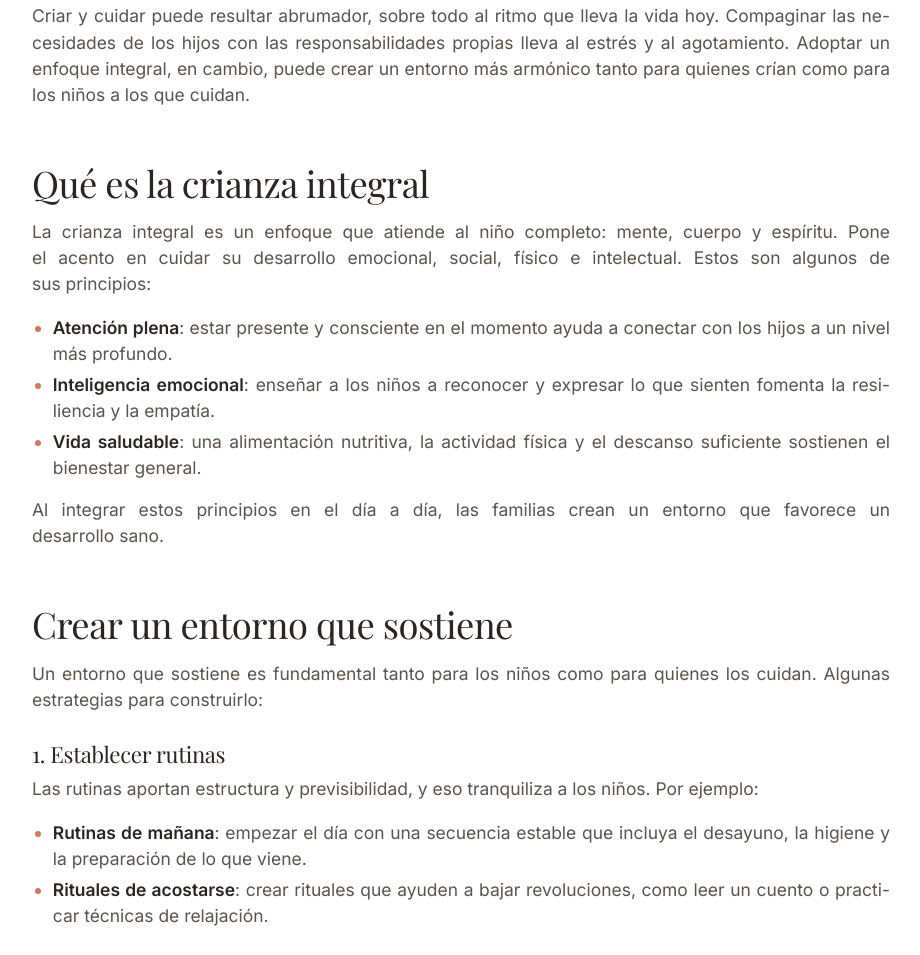
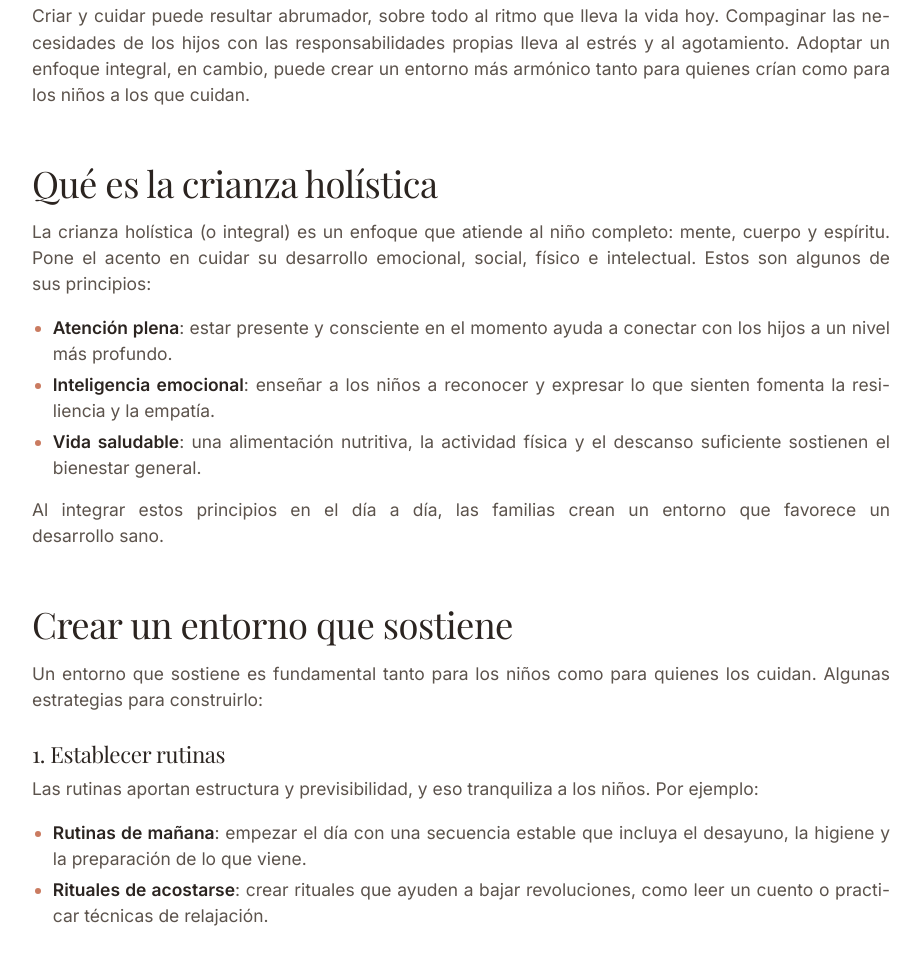
Before and after one commit to cristinamagrina/cristinamagrina-ca, a plain HTML site: page es/blog/holistic-strategies-for-parents-and-caregivers.html in a window 1280 px wide. Shown: the part 1084-2039 px from the top of the page, without its empty margins (179-1099 px from the left). Drawn offline with nearby package versions, Linux system fonts and the light colour scheme.

Commit message:
Add holistic parenting / crianza holística wording
- Parents page (EN/ES): sentence linking to the holistic strategies article
- ES article: "crianza integral" heading and intro now say "crianza holística"

Co-Authored-By: Claude Opus 5.5 <noreply@anthropic.com>

```diff
--- a/es/blog/holistic-strategies-for-parents-and-caregivers.html
+++ b/es/blog/holistic-strategies-for-parents-and-caregivers.html
@@ -70,8 +70,8 @@
     <article class="prose prose--wide">
       <p>Criar y cuidar puede resultar abrumador, sobre todo al ritmo que lleva la vida hoy. Compaginar las necesidades de los hijos con las responsabilidades propias lleva al estrés y al agotamiento. Adoptar un enfoque integral, en cambio, puede crear un entorno más armónico tanto para quienes crían como para los niños a los que cuidan.</p>
 
-<h2>Qué es la crianza integral</h2>
-<p>La crianza integral es un enfoque que atiende al niño completo: mente, cuerpo y espíritu. Pone el acento en cuidar su desarrollo emocional, social, físico e intelectual. Estos son algunos de sus principios:</p>
+<h2>Qué es la crianza holística</h2>
+<p>La crianza holística (o integral) es un enfoque que atiende al niño completo: mente, cuerpo y espíritu. Pone el acento en cuidar su desarrollo emocional, social, físico e intelectual. Estos son algunos de sus principios:</p>
 <ul>
   <li><strong>Atención plena</strong>: estar presente y consciente en el momento ayuda a conectar con los hijos a un nivel más profundo.</li>
   <li><strong>Inteligencia emocional</strong>: enseñar a los niños a reconocer y expresar lo que sienten fomenta la resiliencia y la empatía.</li>
```
Also changed, not shown: es/parents.html (+1 -1 lines), parents.html (+1 -1 lines).
